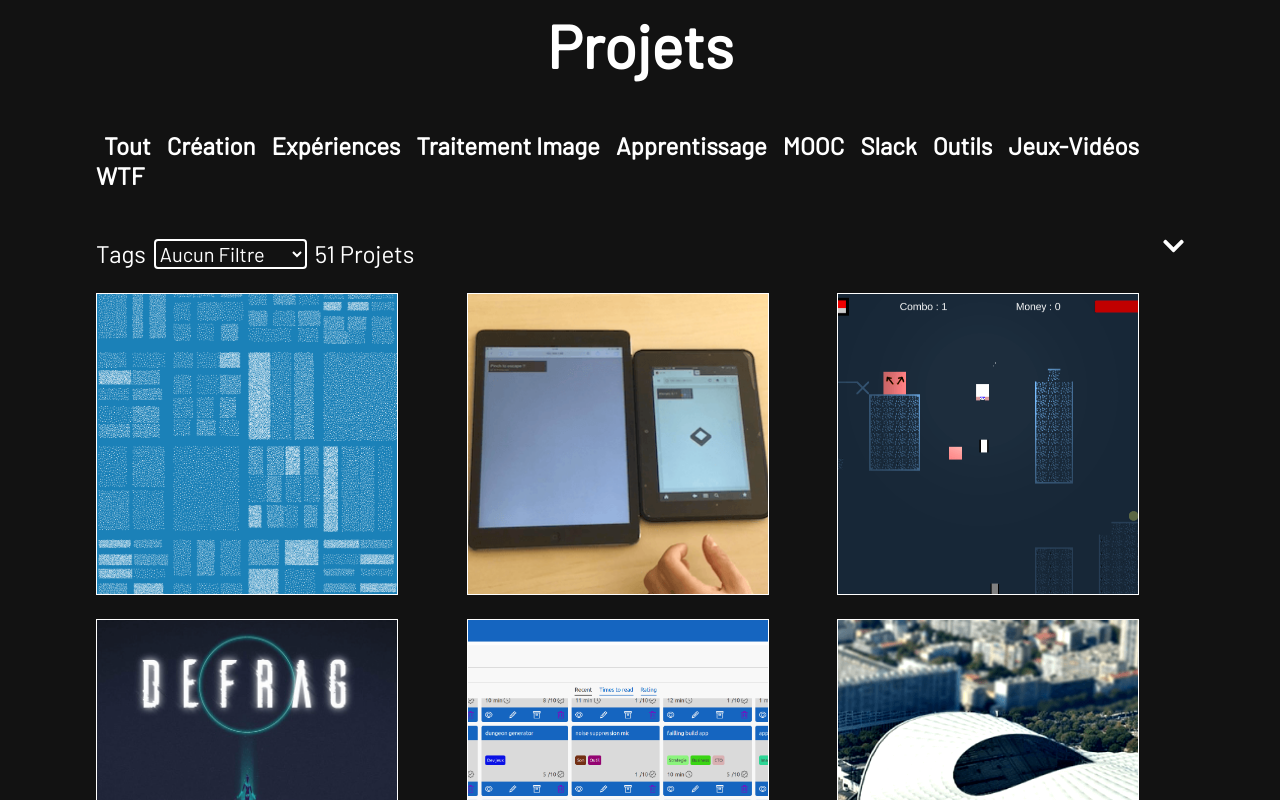
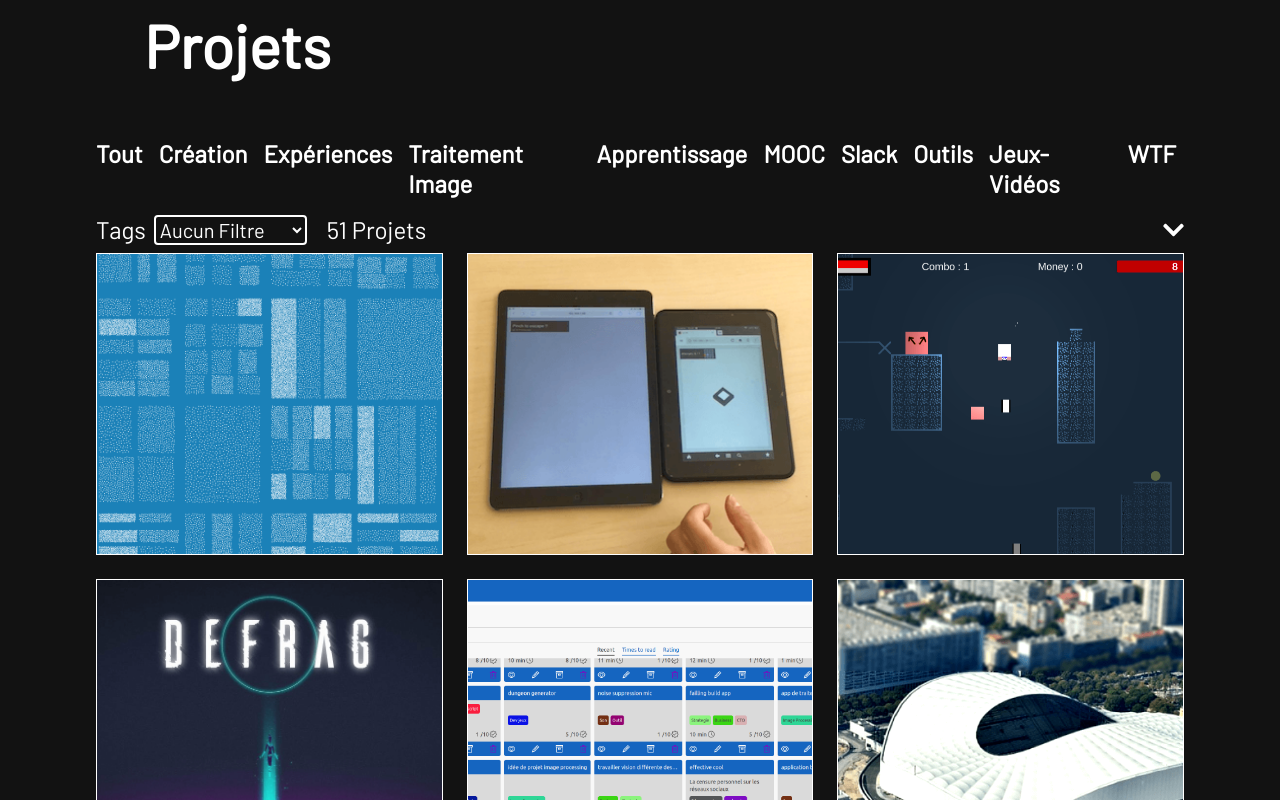
Before and after one commit to guillaume-gomez/guillaume-gomez.github.io, a React (Create React App) app: page / in a window 1280 px wide. Shown: the part 1180-1980 px from the top of the page. Built offline with nearby package versions, Linux system fonts and the light colour scheme.

Commit message:
use grid instead of flexbox

```diff
--- a/src/components/ProjectCell.css
+++ b/src/components/ProjectCell.css
@@ -1,15 +1,15 @@
 .project-cell-content {
   display: block;
   height: 300px;
-  width: 300px;
+  min-width: 300px;
   border: 1px solid var(--white);
   box-shadow: 0px 4px 4px 0px #000000 25 %;
 }
 
 .project-cell-image {
   //border: 2px solid blue;
-  width: inherit;
-  height: inherit;
+  width: 100%;
+  height: 100%;
   object-fit: cover;
 }
 
@@ -22,8 +22,8 @@
   justify-content: center;
   align-items: center;
   top: -310px;
-  width: 300px;
-  height: 310px;
+  width: 100%;
+  height: calc(100% + 10px);
 }
 
 
--- a/src/components/ProjectCell.tsx
+++ b/src/components/ProjectCell.tsx
@@ -17,7 +17,8 @@ function ProjectCell({name, githubPage, demo, preview, tags, theme, relevance} :
   return (
   <motion.div
     className="project-cell-content"
-    whileHover={{ scale: 1.1, rotate: Math.random() > 0.5 ? 1 : -1, boxShadow: "0px 2px 50px rgba(0, 0, 0, 0.25)"}}
+    transition={{ duration: 0.5 }}
+    whileHover={{ scale: [1, 0.9, 1.1], boxShadow: "0px 2px 50px rgba(0, 0, 0, 0.25)"}}
   >
    <motion.img
       className={preview ? "project-cell-image" : "project-cell-image project-cell-gray"}
--- a/src/components/ProjectsGrid.css
+++ b/src/components/ProjectsGrid.css
@@ -1,14 +1,9 @@
 .grid-container {
+  //border:  2px solid blue;
   display: grid;
   grid-template-columns: repeat(auto-fill, minmax(300px, 1fr));
   gap: 24px 24px;
+  box-sizing: border-box;
+  width: 100%;
+  height: 100%;
 }
-
-
-@media(max-width: 500px) {
-.grid-container {
-    display: flex;
-    flex-direction: column;
-    align-items: center;
-  }
-}
--- a/src/views/Projects.css
+++ b/src/views/Projects.css
@@ -1,21 +1,30 @@
 .projects-content {
-  display: flex;
-  flex-direction: column;
-  align-items: center;
+  //border:  2px solid green;
+  display: grid;
+  box-sizing: border-box;
   width: 100%;
+  height: 100%;
+  grid-template-rows: auto auto;
 }
 
 .projects-header {
-   display: inline;
-   padding-left: 0;
-   font-weight: bold;
-   padding-bottom: 2.5rem;
+  //border:  2px solid red;
+  display: flex;
+  align-content: center;
+  padding-left: 0;
+  font-weight: bold;
 }
 
 .projects-header > li {
   display: inline;
   margin: 8px;
 }
+
+.projects-header > li:first-of-type {
+  display: inline;
+  margin: 8px 8px 8px 0;
+}
+
 .projects-header > li > a {
   position: relative;
   color: #FFF;
@@ -60,10 +69,11 @@
 }
 
 .projects-header-filter-and-stats {
+  //border:  2px solid blueviolet;
   display: flex;
+  gap: 12px;
   justify-content: flex-start;
   align-items: center;
-  margin-bottom: 16px;
 }
 
 
@@ -82,15 +92,31 @@
 }
 
 .projects-grid {
-  //border: 5px solid purple;
-  min-width: inherit;
-  width: inherit;
+  //border: 2px solid brown;
+  display: grid;
+  box-sizing: border-box;
+  width: 100%;
+  height: 100%;
+  grid-template-rows: auto auto;
+}
+
+.projects-grid-header {
+  //border:  2px solid greenyellow;
+  gap: 12px;
+  display: flex;
+  align-items: center;
+  justify-content: space-between;
 }
 
 .project-filter {
+  //border:  2px solid orangered;
   justify-content: flex-end;
   padding: 8px 8px 8px 0;
   display: flex;
+}
+
+.projects-stat {
+  //border: 2px solid blue;
 }
 
 .project-filter > span {
@@ -127,6 +153,5 @@
 @media(max-width: 375px) {
   .projects-header {
     font-size: 14px;
-
   }
 }
--- a/src/views/Projects.tsx
+++ b/src/views/Projects.tsx
@@ -46,8 +46,6 @@ function Projects({refTarget} : ProjectInterface) {
     setFilter("")
   }
 
-  console.log(orderBy(themes).sort())
-
   return (
     <section className="projects-content" id="project">
       <h2>{t("projects.projects")}</h2>
@@ -58,7 +56,7 @@ function Projects({refTarget} : ProjectInterface) {
           }
         </ul>
         <div className="projects-grid">
-          <div style={{display: "flex", justifyContent: "space-between"}}>
+          <div className="projects-grid-header">
             <div className="projects-header-filter-and-stats">
               <div className="project-filter">
                 <span>Tags</span>
```
